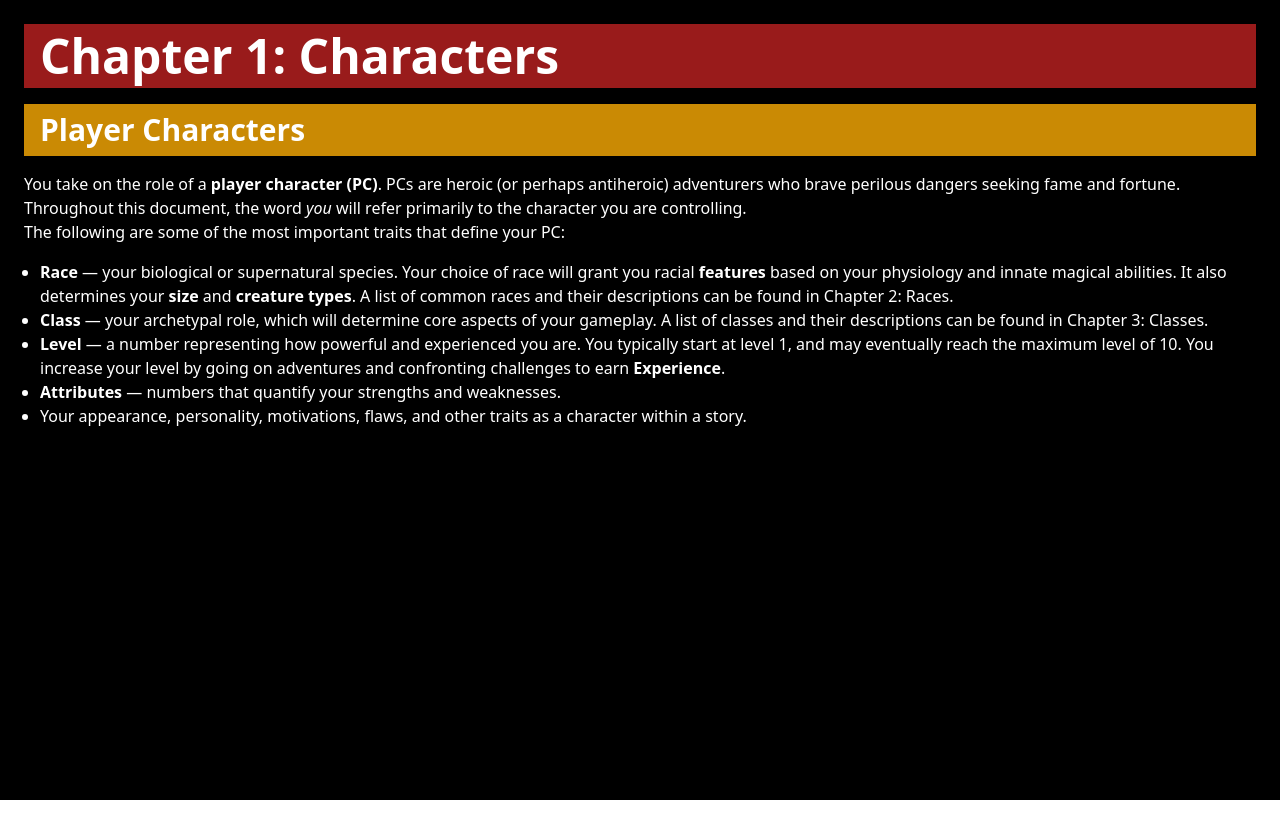
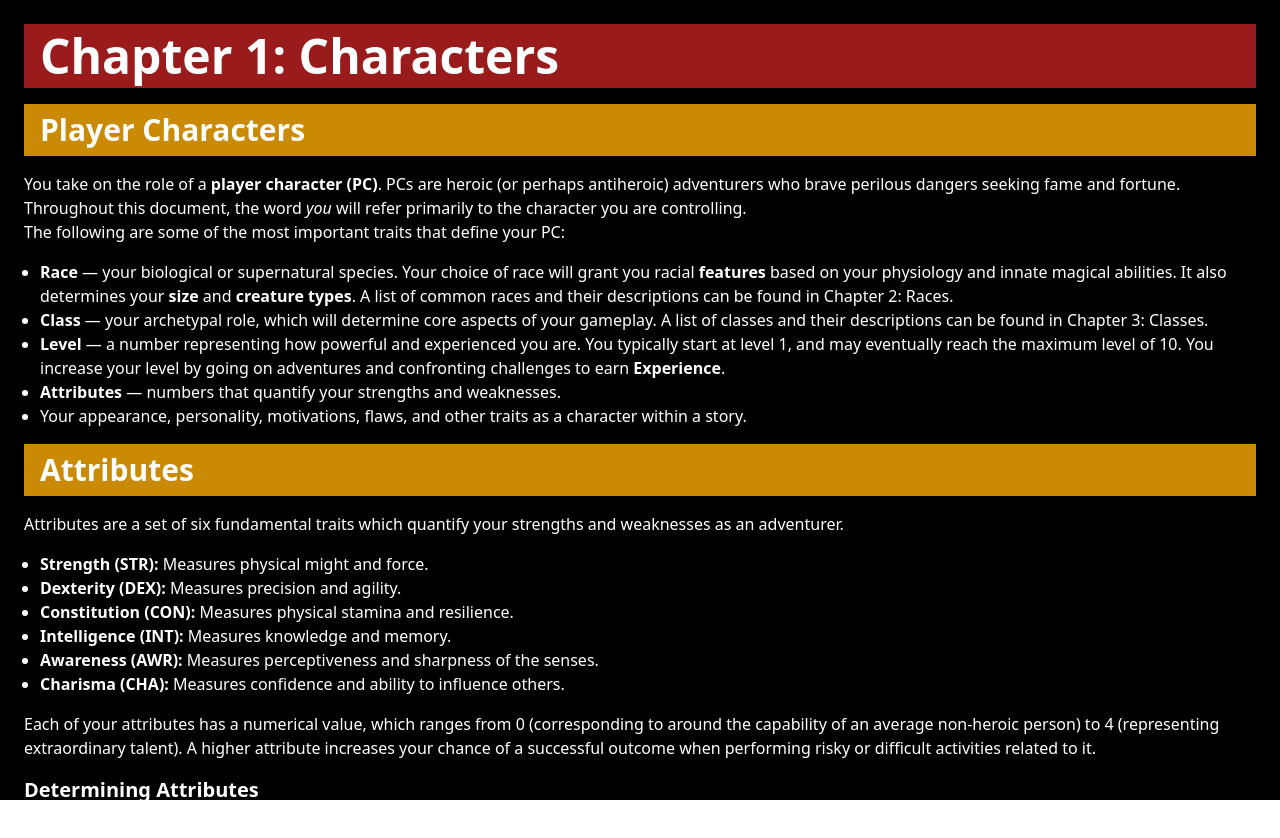
Before and after one commit to lfs48/rulebook, a SvelteKit app: page / in a window 1280 px wide. Shown: the top 838 px of the page. Before the commit the page ends 800 px from the top, so only its background shows below. Built offline with nearby package versions, Linux system fonts and the light colour scheme.

Commit message:
content: add attributes section

```diff
--- a/src/routes/+page.svelte
+++ b/src/routes/+page.svelte
@@ -23,6 +23,11 @@
             bg-yellow-600
             py-2
             pl-4
+    }
+    h3 {
+        @apply
+        text-xl
+        font-semibold
     }
     section {
         @apply
@@ -78,6 +83,53 @@
 
     </section>
 
+    <section>
+
+        <h2>Attributes</h2>
+
+        <p>
+            Attributes are a set of six fundamental traits which
+            quantify your strengths and weaknesses as an adventurer.
+        </p>
+
+        <ul>
+
+            <li><b>Strength (STR):</b> Measures physical might and force.</li>
+            <li><b>Dexterity (DEX):</b> Measures precision and agility.</li>
+            <li><b>Constitution (CON):</b> Measures physical stamina and resilience.</li>
+            <li><b>Intelligence (INT):</b> Measures knowledge and memory.</li>
+            <li><b>Awareness (AWR):</b> Measures perceptiveness and sharpness of the senses.</li>
+            <li><b>Charisma (CHA):</b> Measures confidence and ability to influence others.</li>
+
+        </ul>
+
+        <p>
+
+        Each of your attributes has a numerical value,
+        which ranges from 0 (corresponding to around the
+        capability of an average non-heroic person)
+        to 4 (representing extraordinary talent).
+        A higher attribute increases your chance of a successful outcome
+        when performing risky or difficult activities related to it.
+
+        </p>
+
+        <aside>
+            <h3>Determining Attributes</h3>
+            <p>
+                At 1st level, choose two attributes to assign a value of +2,
+                and two others to assign a value of +1.
+                The remaining two attributes have a value of 0.
+
+                <br/>
+
+                Your attributes improve as you level up,
+                as detailed in the <b>Levels & Experience</b> section.
+            </p>
+        </aside>
+
+    </section>
+
 </section>
 
 </main>
```
